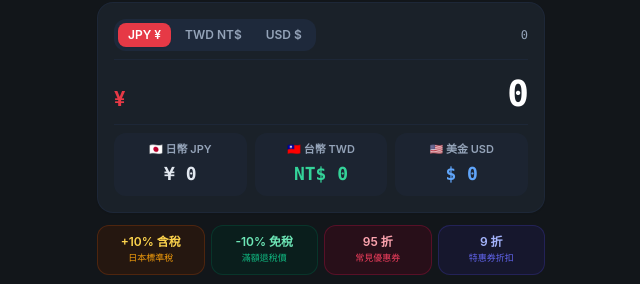
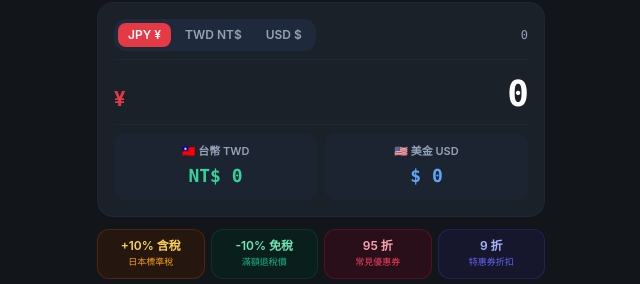
Before and after one commit to Claire0505/JPcalculator, a plain HTML site: page index.html in a window 1280 px wide. Shown: the part 78-362 px from the top of the page, without its empty margins (319-959 px from the left). Drawn offline with nearby package versions, Linux system fonts and the light colour scheme.

Commit message:
Update index.html

```diff
--- a/index.html
+++ b/index.html
@@ -125,26 +125,26 @@
         </div>
       </div>
 
-      <!-- Live Converted Result Rows (JPY, TWD, USD simultaneously) -->
-      <div class="grid grid-cols-3 gap-2 pt-2 border-t border-slate-100 dark:border-slate-800/80 text-center">
-        <!-- JPY -->
-        <div class="p-2 rounded-xl bg-slate-50 dark:bg-slate-800/50 flex flex-col cursor-pointer active:opacity-75" onclick="copyValue('JPY')">
+      <!-- Live Converted Result Rows (Dynamic 2-Column: Shows only the other 2 currencies) -->
+      <div id="convertedCardsGrid" class="grid grid-cols-2 gap-2 pt-2 border-t border-slate-100 dark:border-slate-800/80 text-center">
+        <!-- JPY (Hidden when base currency is JPY) -->
+        <div id="cardJPY" class="hidden p-2.5 rounded-xl bg-slate-50 dark:bg-slate-800/50 flex flex-col cursor-pointer active:opacity-75 transition-all" onclick="copyValue('JPY')">
           <div class="flex items-center justify-center gap-1 text-[11px] text-slate-400 font-semibold">
             <span>🇯🇵 日幣 JPY</span>
           </div>
           <span id="valJPY" class="text-base sm:text-lg font-bold font-mono text-slate-800 dark:text-slate-200 mt-0.5 truncate">¥ 0</span>
         </div>
 
-        <!-- TWD -->
-        <div class="p-2 rounded-xl bg-slate-50 dark:bg-slate-800/50 flex flex-col cursor-pointer active:opacity-75" onclick="copyValue('TWD')">
+        <!-- TWD (Hidden when base currency is TWD) -->
+        <div id="cardTWD" class="p-2.5 rounded-xl bg-slate-50 dark:bg-slate-800/50 flex flex-col cursor-pointer active:opacity-75 transition-all" onclick="copyValue('TWD')">
           <div class="flex items-center justify-center gap-1 text-[11px] text-slate-400 font-semibold">
             <span>🇹🇼 台幣 TWD</span>
           </div>
           <span id="valTWD" class="text-base sm:text-lg font-bold font-mono text-emerald-600 dark:text-emerald-400 mt-0.5 truncate">NT$ 0</span>
         </div>
 
-        <!-- USD -->
-        <div class="p-2 rounded-xl bg-slate-50 dark:bg-slate-800/50 flex flex-col cursor-pointer active:opacity-75" onclick="copyValue('USD')">
+        <!-- USD (Hidden when base currency is USD) -->
+        <div id="cardUSD" class="p-2.5 rounded-xl bg-slate-50 dark:bg-slate-800/50 flex flex-col cursor-pointer active:opacity-75 transition-all" onclick="copyValue('USD')">
           <div class="flex items-center justify-center gap-1 text-[11px] text-slate-400 font-semibold">
             <span>🇺🇸 美金 USD</span>
           </div>
@@ -891,6 +891,27 @@
       return val.toLocaleString('en-US');
     }
 
+    function updateConvertedCardsVisibility() {
+      const cardJPY = document.getElementById('cardJPY');
+      const cardTWD = document.getElementById('cardTWD');
+      const cardUSD = document.getElementById('cardUSD');
+      if (!cardJPY || !cardTWD || !cardUSD) return;
+
+      if (state.baseCurrency === 'JPY') {
+        cardJPY.classList.add('hidden');
+        cardTWD.classList.remove('hidden');
+        cardUSD.classList.remove('hidden');
+      } else if (state.baseCurrency === 'TWD') {
+        cardTWD.classList.add('hidden');
+        cardJPY.classList.remove('hidden');
+        cardUSD.classList.remove('hidden');
+      } else if (state.baseCurrency === 'USD') {
+        cardUSD.classList.add('hidden');
+        cardJPY.classList.remove('hidden');
+        cardTWD.classList.remove('hidden');
+      }
+    }
+
     function updateDisplay() {
       const main = document.getElementById('mainDisplay');
       if (main) main.textContent = state.currentInput;
@@ -1295,6 +1316,7 @@
       initMemory();
       initCalcRecents();
       loadHistory();
+      updateConvertedCardsVisibility();
       updateDisplay();
       initPWA();
 
@@ -1316,6 +1338,7 @@
           state.baseCurrency = selected;
           const symbolMap = { 'JPY': '¥', 'TWD': 'NT$', 'USD': '$' };
           document.getElementById('activeCurrencySymbol').textContent = symbolMap[selected] || '¥';
+          updateConvertedCardsVisibility();
           recalculateAllCurrencies();
         });
       });
```
